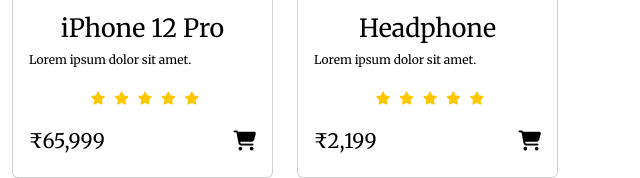
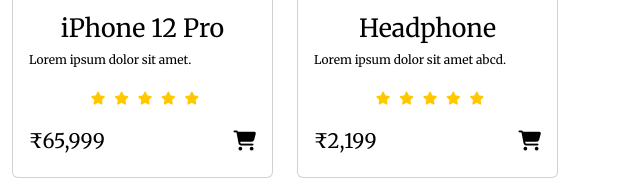
Before and after one commit to Anirban642/E-commerce-Website, a plain HTML site: page index.html in a window 1280 px wide. Shown: the part 1684-1862 px from the top of the page, 640-1280 px from the left. Drawn offline with nearby package versions, Linux system fonts and the light colour scheme.

Commit message:
changed something in index.html

```diff
--- a/index.html
+++ b/index.html
@@ -237,7 +237,7 @@
                         <h3 class="text-center">
                             Headphone
                         </h3>
-                        <p>Lorem ipsum dolor sit amet.</p>
+                        <p>Lorem ipsum dolor sit amet abcd.</p>
                         <div class="star text-center">
                             <i class="fa-solid fa-star checked"></i>
                             <i class="fa-solid fa-star checked"></i>
```
